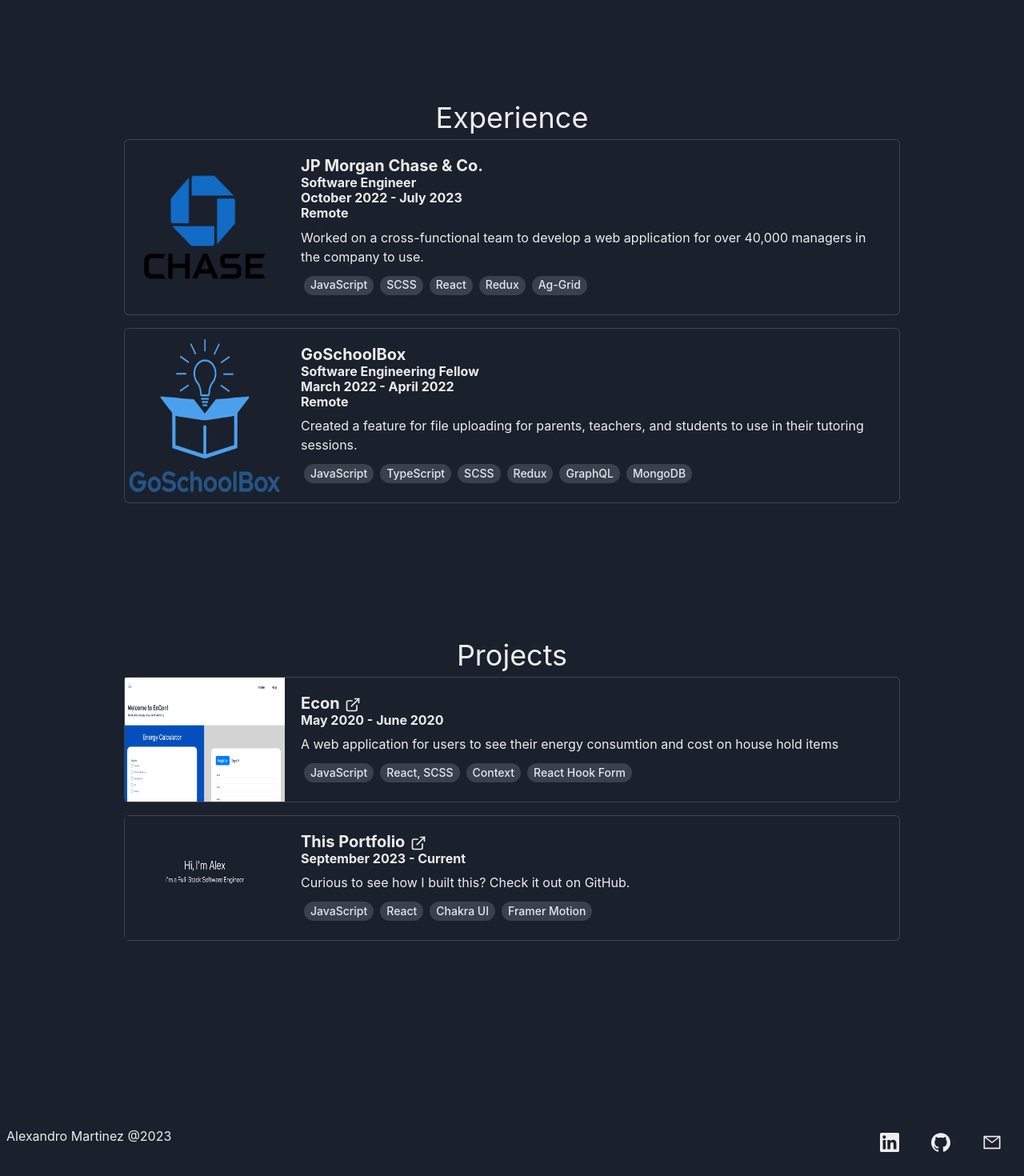
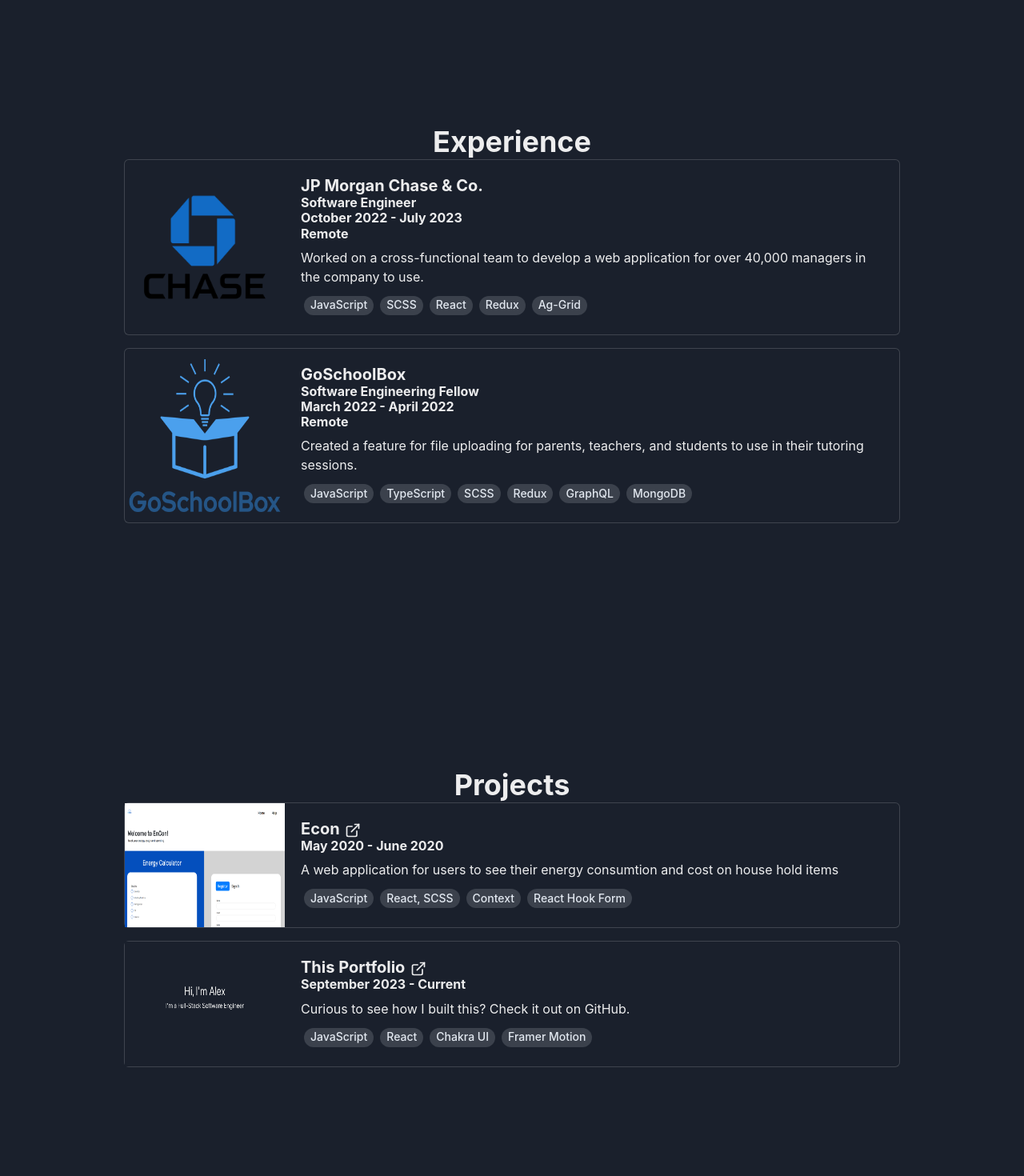
Before and after one commit to AlexandroM1234/PortfolioV2, a React (Create React App) app in the folder portfolio/: page / in a window 1280 px wide. Shown: the part 1320-2790 px from the top of the page at 80% size. Built offline with nearby package versions, Linux system fonts and the light colour scheme.

Commit message:
updated height to 100vh and made texts into constants

```diff
--- a/portfolio/src/Components/Experience.jsx
+++ b/portfolio/src/Components/Experience.jsx
@@ -1,14 +1,14 @@
-import { Box, Flex, Text, VStack } from "@chakra-ui/react";
+import { Box, Flex, Heading, VStack } from "@chakra-ui/react";
 import React, { forwardRef } from "react";
-import { JobExperience } from "../constants/constants.js";
+import { EXPERIENCE, JobExperience } from "../constants/constants.js";
 import ExperienceCard from "./ExperienceCard.jsx";
 
 const Experience = (_, ref) => {
   return (
     <>
-      <Box ref={ref} height={"2xl"}>
+      <Box ref={ref} height={"100vh"} marginY={1}>
         <Flex align={"center"} direction={"column"}>
-          <Text fontSize={"4xl"}>Experience</Text>
+          <Heading>{EXPERIENCE}</Heading>
           <VStack align={"center"} spacing={4}>
             {JobExperience.map((job) => (
               <ExperienceCard job={job} />
--- a/portfolio/src/Components/Landing.jsx
+++ b/portfolio/src/Components/Landing.jsx
@@ -8,7 +8,7 @@
       justify={"center"}
       direction={"column"}
       align={"center"}
-      height={"3xl"}
+      height={"100vh"}
     >
       <Flex direction={"column"} alignItems={"center"}>
         <Text fontSize={"6xl"}>{WELCOME}</Text>
--- a/portfolio/src/Components/Projects.jsx
+++ b/portfolio/src/Components/Projects.jsx
@@ -1,14 +1,14 @@
-import { Box, Flex, Text, VStack } from "@chakra-ui/react";
-import { ProjectDetails } from "../constants/constants.js";
+import { Box, Flex, Heading, Text, VStack } from "@chakra-ui/react";
+import { PROJECTS, ProjectDetails } from "../constants/constants.js";
 import React, { forwardRef } from "react";
 import ProjectCard from "./ProjectCard.jsx";
 
 const Projects = (_, ref) => {
   return (
     <>
-      <Box ref={ref} height={"2xl"}>
+      <Box ref={ref} height={"100vh"} marginY={1}>
         <Flex justifyContent={"center"} direction={"column"} align={"center"}>
-          <Text fontSize={"4xl"}>Projects</Text>
+          <Heading>{PROJECTS}</Heading>
           <VStack spacing={4} align={"center"}>
             {ProjectDetails.map((project) => (
               <ProjectCard project={project} />
```
